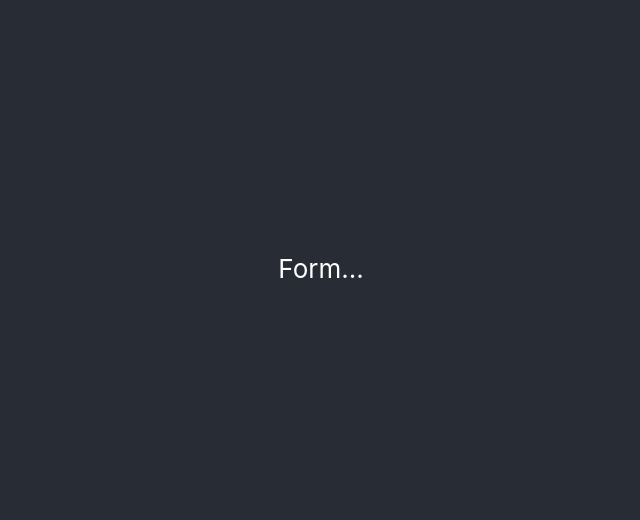
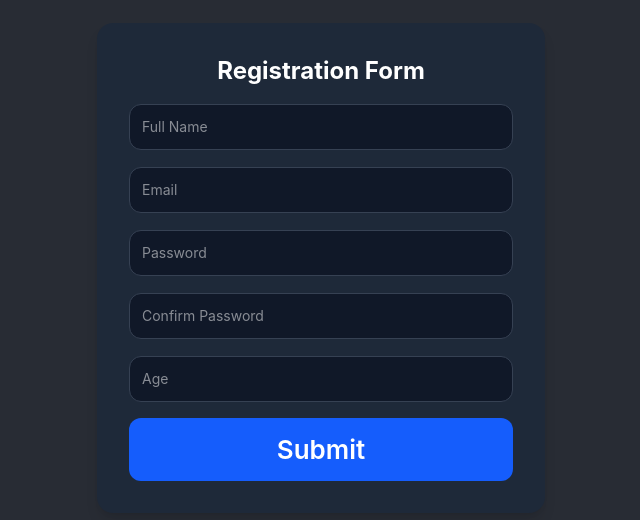
Before and after one commit to yurimutti/form-validation, a React (Vite) app: page / in a window 1280 px wide. Shown: the part 132-652 px from the top of the page, without its empty margins (319-959 px from the left). Built offline with nearby package versions, Linux system fonts and the light colour scheme.

Commit message:
feat: add initial structure

```diff
--- a/src/routes/index.tsx
+++ b/src/routes/index.tsx
@@ -1,15 +1,92 @@
-import { createFileRoute } from '@tanstack/react-router'
+import { createFileRoute } from "@tanstack/react-router";
+import type { FormEvent } from "react";
 
-export const Route = createFileRoute('/')({
+export const Route = createFileRoute("/")({
   component: App,
-})
+});
+
+// Form validation
+
+// Part 1: Basic Form Implementation
+// Objective:
+// Set up the structure and functionality of the form without validation logic.
+
+// Tasks:
+// Create a registration form with the following fields:
+// Full Name (text input)
+// Email (text input)
+// Password (password input)
+// Confirm Password (password input)
+// Age (number input)
+// Add a "Submit" button.
+// On submission, log the form data to the console.
+// Requirements:
+// Use controlled components for form fields.
+// Display the submitted data in the console only when the "Submit" button is clicked.
 
 function App() {
+  const handleSubmit = (e: FormEvent<HTMLFormElement>) => {
+    e.preventDefault()
+    console.log("submited");
+  };
+
   return (
     <div className="text-center">
       <header className="min-h-screen flex flex-col items-center justify-center bg-[#282c34] text-white text-[calc(10px+2vmin)]">
-        Form...
+        <div className="flex min-h-screen items-center justify-center text-white px-4">
+          <form
+            onSubmit={handleSubmit}
+            className="w-full max-w-md space-y-4 rounded-2xl bg-gray-800 p-8 shadow-lg"
+          >
+            <h1 className="text-2xl font-bold mb-4 text-center">
+              Registration Form
+            </h1>
+
+            <input
+              type="text"
+              name="fullName"
+              placeholder="Full Name"
+              className="w-full rounded-xl border border-gray-700 bg-gray-900 p-3 text-sm outline-none focus:border-blue-500"
+            />
+
+            <input
+              type="email"
+              name="email"
+              placeholder="Email"
+              className="w-full rounded-xl border border-gray-700 bg-gray-900 p-3 text-sm outline-none focus:border-blue-500"
+            />
+
+            <input
+              type="password"
+              name="password"
+              placeholder="Password"
+              className="w-full rounded-xl border border-gray-700 bg-gray-900 p-3 text-sm outline-none focus:border-blue-500"
+            />
+
+            <input
+              type="password"
+              name="confirmPassword"
+              placeholder="Confirm Password"
+              className="w-full rounded-xl border border-gray-700 bg-gray-900 p-3 text-sm outline-none focus:border-blue-500"
+            />
+
+            <input
+              type="number"
+              name="age"
+              placeholder="Age"
+
+              className="w-full rounded-xl border border-gray-700 bg-gray-900 p-3 text-sm outline-none focus:border-blue-500"
+            />
+
+            <button
+              type="submit"
+              className="w-full rounded-xl bg-blue-600 p-3 font-semibold hover:bg-blue-700 transition-colors cursor-pointer"
+            >
+              Submit
+            </button>
+          </form>
+        </div>
       </header>
     </div>
-  )
+  );
 }
```
